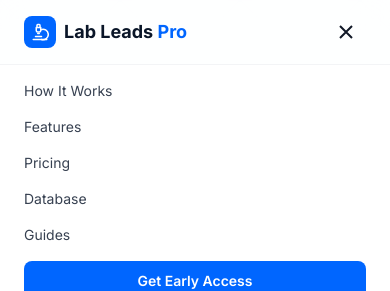
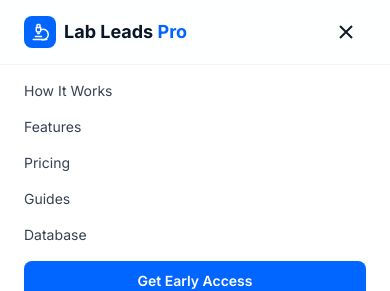
Before and after one commit to lableadmanager-bit/lableadspro-website, a Next.js app: page / in a window 390 px wide. Both pictures are taken after a click on the button "Toggle menu". Shown: the top 291 px of the page. Built offline with nearby package versions, Linux system fonts and the light colour scheme.

Commit message:
Swap Guides above Database in mobile nav

```diff
--- a/src/components/Header.tsx
+++ b/src/components/Header.tsx
@@ -85,11 +85,11 @@ export default function Header() {
           <a href="/#pricing" onClick={() => setMobileOpen(false)} className="block text-sm text-[var(--color-gray-700)]">
             Pricing
           </a>
+          <a href="/guides" onClick={() => setMobileOpen(false)} className="block text-sm text-[var(--color-gray-700)]">
+            Guides
+          </a>
           <a href="/database" onClick={() => setMobileOpen(false)} className="block text-sm text-[var(--color-gray-700)]">
             Database
-          </a>
-          <a href="/guides" onClick={() => setMobileOpen(false)} className="block text-sm text-[var(--color-gray-700)]">
-            Guides
           </a>
           <a
             href="/#cta"
```
